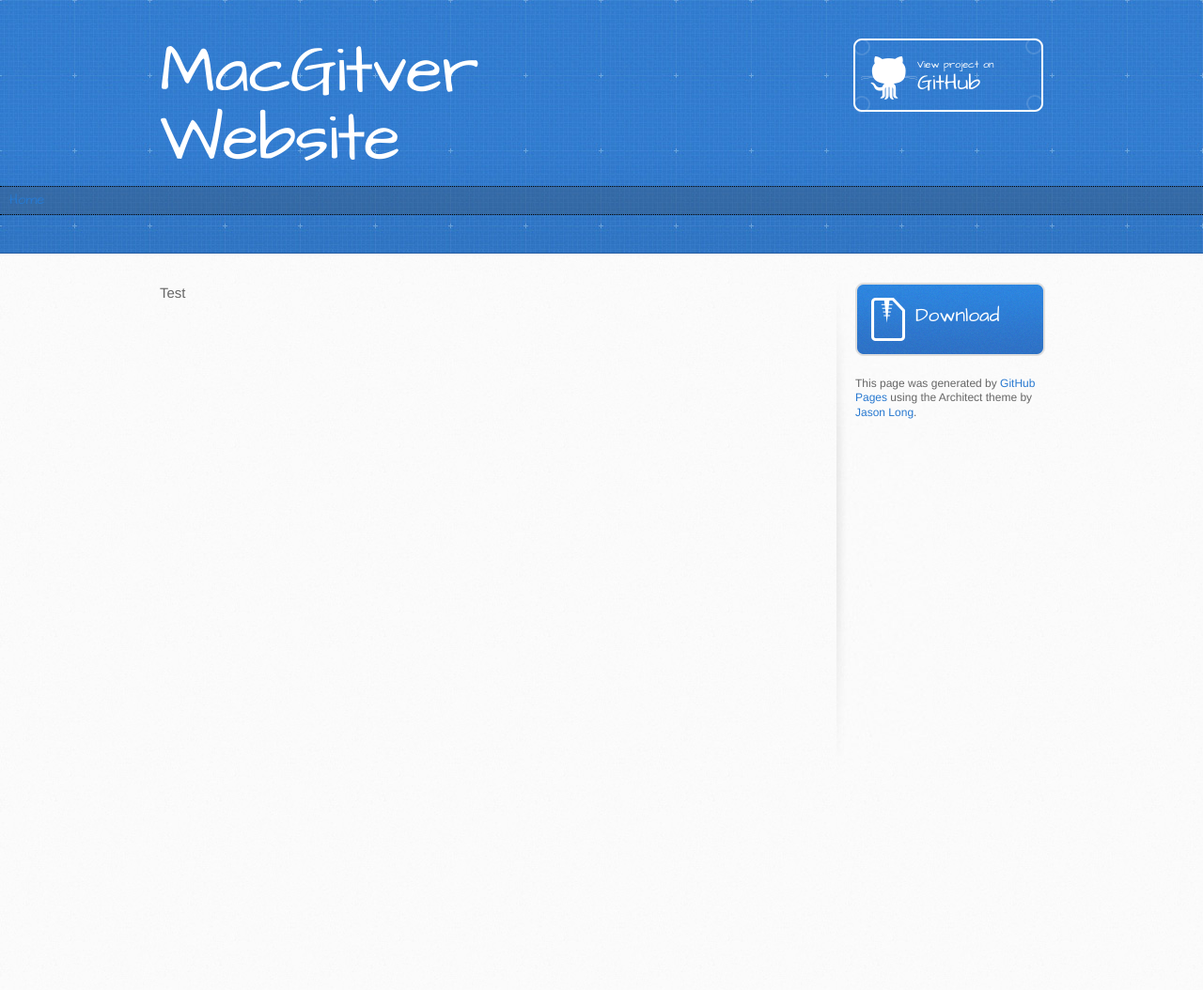
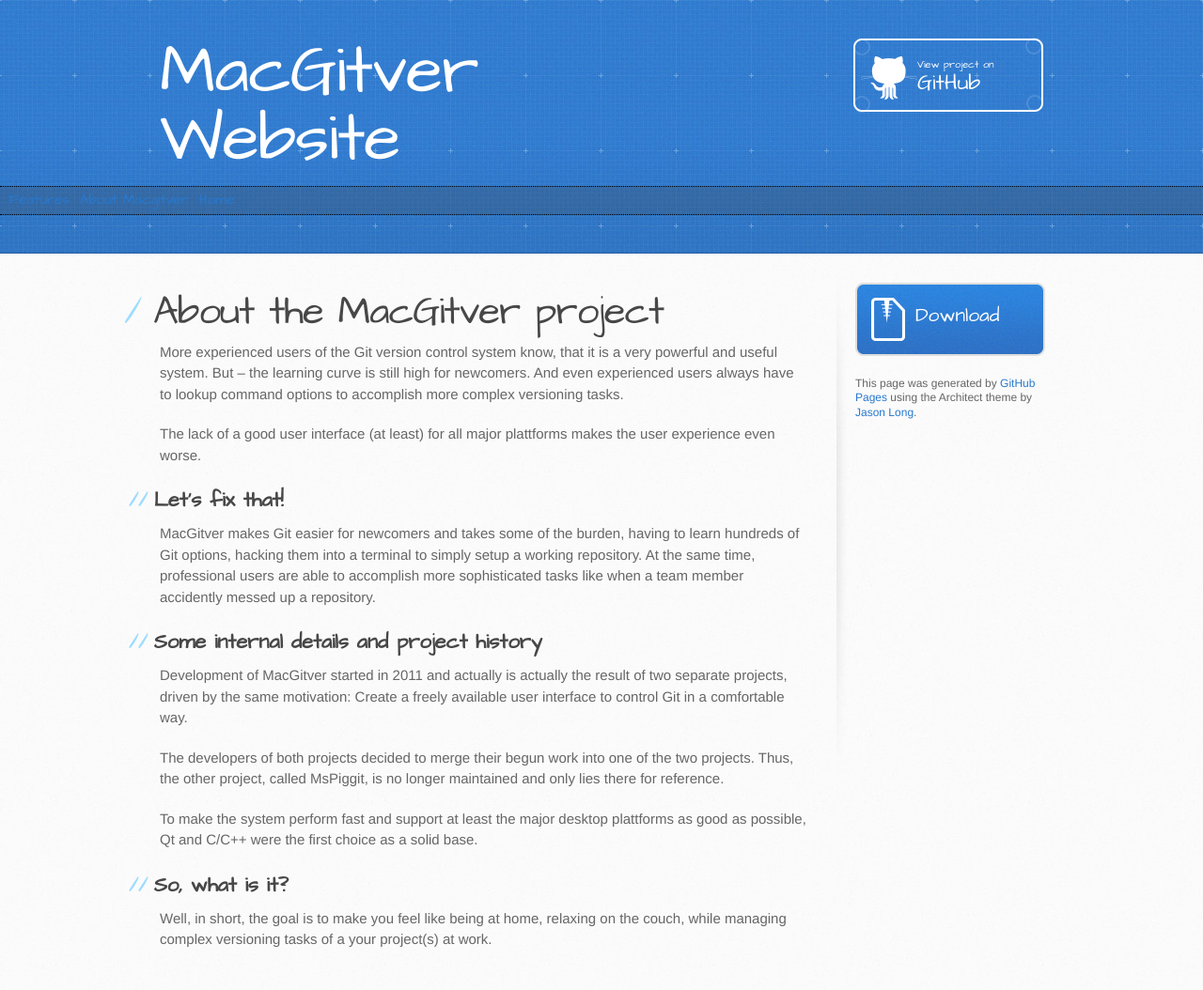
Before and after one commit to macgitver/macgitver.github.io, a Jekyll site: the page built from about/index.md, in a window 1280 px wide. Shown: the whole page at 94% size. Built offline with Jekyll 4.4.1, drawn with Linux system fonts in a browser that asks for light colours; Markdown is read by kramdown in place of the engine named in the settings; before the commit the page ends 900 px from its top, so only the background shows below that.

```diff
--- a/about/index.md
+++ b/about/index.md
@@ -1,6 +1,25 @@
 ---
-title: This is the main Page of Macgitver
+title: About Macgitver
 layout: default
+group: "navigation"
 ---
 
-Test
+# About the MacGitver project
+More experienced users of the Git version control system know, that it is a very powerful and useful system. But -- the learning curve is still high for newcomers. And even experienced users always have to lookup command options to accomplish more complex versioning tasks.
+
+The lack of a good user interface (at least) for all major plattforms makes the user experience even worse.
+
+## Let's fix that!
+MacGitver makes Git easier for newcomers and takes some of the burden, having to learn hundreds of Git options, hacking them into a terminal to simply setup a working repository.
+At the same time, professional users are able to accomplish more sophisticated tasks like when a team member accidently messed up a repository.
+
+## Some internal details and project history
+Development of MacGitver started in 2011 and actually is actually the result of two separate projects, driven by the same motivation:
+*Create a freely available user interface to control Git in a comfortable way.*
+
+The developers of both projects decided to merge their begun work into one of the two projects. Thus, the other project, called *MsPiggit*, is no longer maintained and only lies there for reference.
+
+To make the system perform fast and support at least the major desktop plattforms as good as possible, Qt and C/C++ were the first choice as a solid base.
+
+## So, what is it?
+Well, in short, the goal is to make you feel like being at home, relaxing on the couch, while managing complex versioning tasks of a your project(s) at work.
```
Also changed, not shown: features/index.md (added, +45 -0 lines), images/screenshots/lubuntu/mgv_repo_history_view.png (added), images/screenshots/mgv_repo_history_view.png (added), images/screenshots/mgv_repo_wd_index_view.png (added), images/screenshots/mgv_ubuntu.png (added), images/screenshots/mgv_welcome_screen.png (added).
